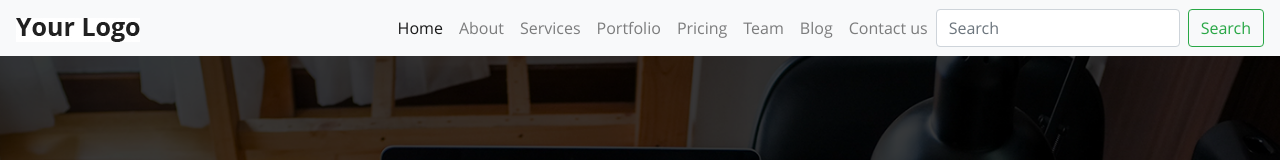
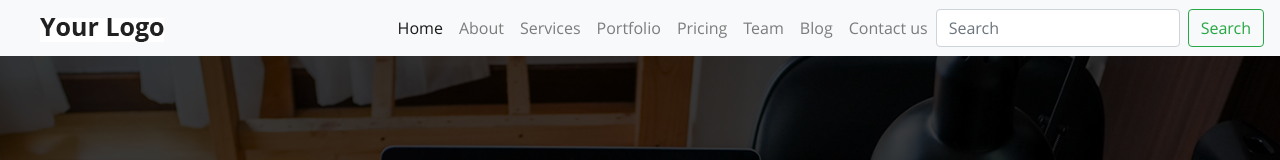
Before and after one commit to Gorichan/Your-Logo, a plain HTML site: page index.html in a window 1280 px wide. Shown: the top 160 px of the page. Drawn offline with nearby package versions, Linux system fonts and the light colour scheme.

Commit message:
logo
margin-left

```diff
--- a/index.html
+++ b/index.html
@@ -19,7 +19,7 @@
 
         <header>
             <nav class="navbar navbar-expand-lg navbar-light bg-light fixed-top">
-                <a class="navbar-brand" href="#">
+                <a class="navbar-brand ml-4" href="#">
                     <img src="img/Your_Logo.jpg" alt="logo" title="logo" class="logo">
                 </a>
                 <button class="navbar-toggler" type="button" data-toggle="collapse" data-target="#navbarSupportedContent" aria-controls="navbarSupportedContent" aria-expanded="false" aria-label="Toggle navigation">
@@ -91,7 +91,7 @@
         <div class="container">
             <div class="row justify-content-center">
                 <div class="col-xl-8">
-                    <h2 class="about__title">About Us</h2>
+                    <h2 class="about__title" >About Us</h2>
                     <p class="about__text">Lorem ipsum dolor sit amet, consectetur adipisicing elit, sed do eiusmod
                         tempor incididunt ut labore et dolore magna aliqua. Ut enim ad minim veniam,</p>
                 </div>
```
